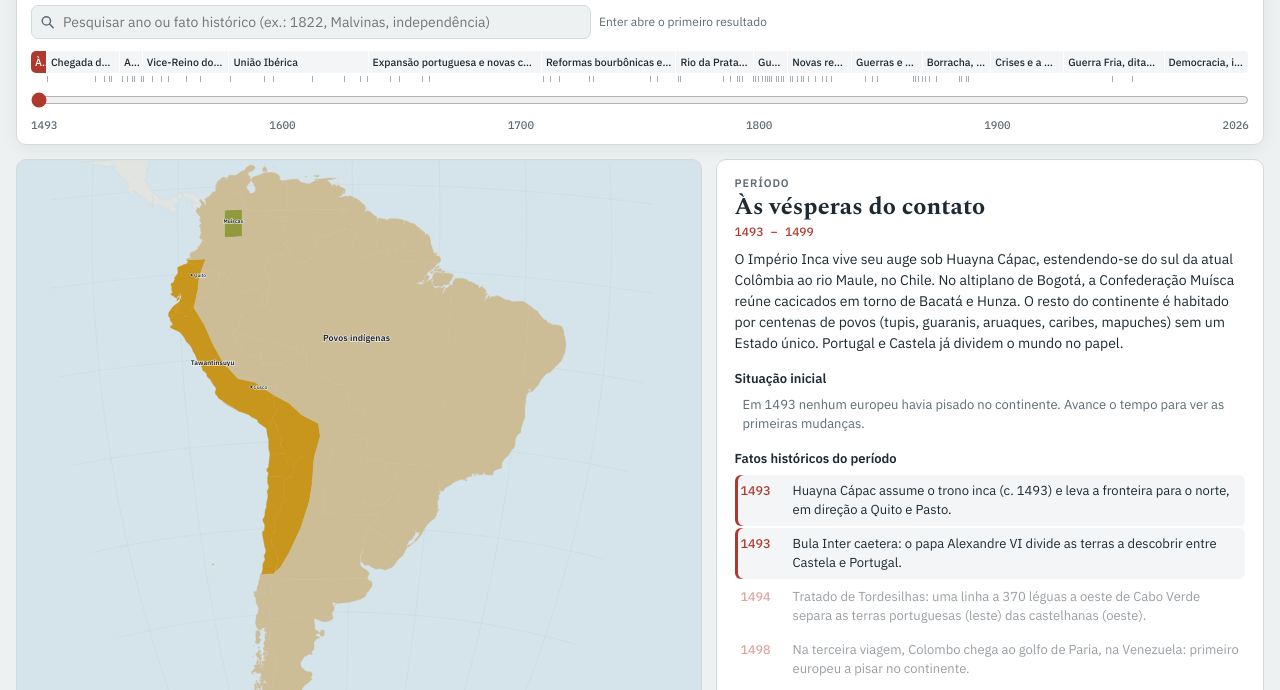
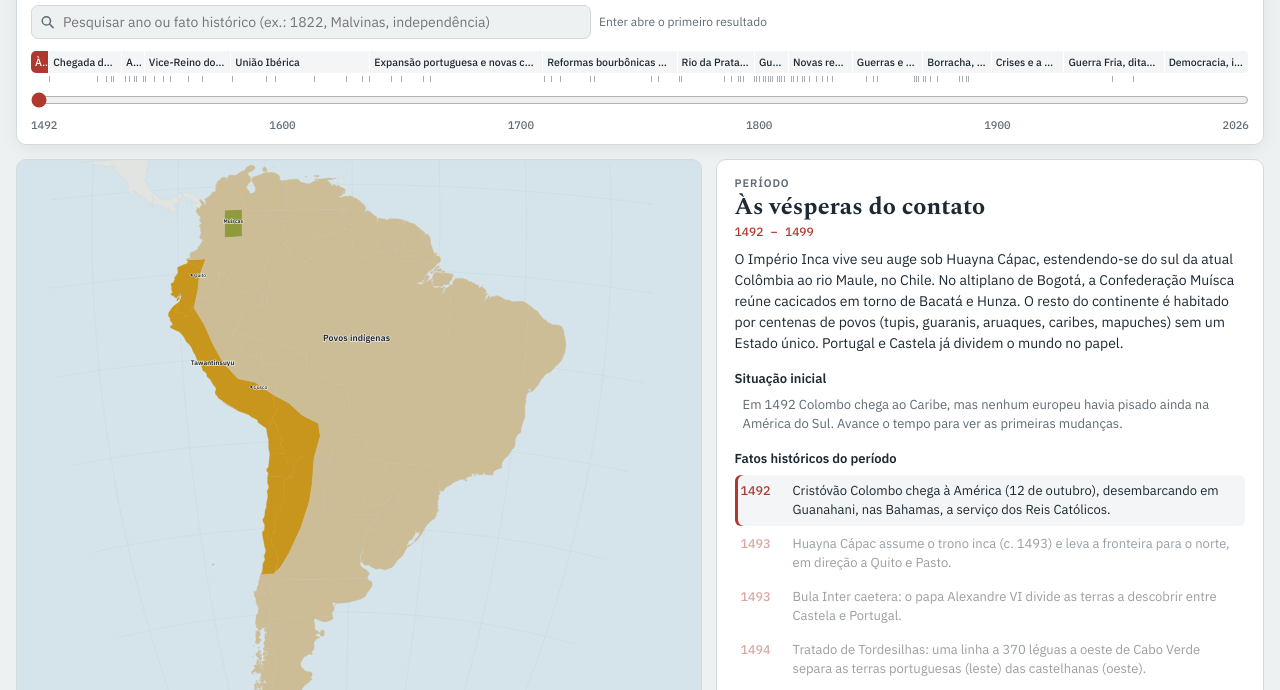
Before and after one commit to fonefirmaa34-sudo/Atlas_sulamerica, a plain HTML site: page index.html in a window 1280 px wide. Shown: the part 159-849 px from the top of the page. Drawn offline with nearby package versions, Linux system fonts and the light colour scheme.

Commit message:
Começa a linha do tempo em 1492, com a chegada de Colombo
Co-Authored-By: Claude Opus 5.5 <noreply@anthropic.com>
Claude-Session: https://claude.ai/code/session_01PnyZj3v5T7yW94KV4mZPL7

```diff
--- a/index.html
+++ b/index.html
@@ -140,9 +140,9 @@ h3.sub span{font:500 12px var(--f-mono);color:var(--muted)}
   <header class="top">
     <div>
       <h1>Atlas Histórico da América do Sul</h1>
-      <p>Arraste a régua do tempo para ver como impérios, reinos, colônias e repúblicas dividiram o continente entre 1493 e 2026.</p>
+      <p>Arraste a régua do tempo para ver como impérios, reinos, colônias e repúblicas dividiram o continente entre 1492 e 2026.</p>
     </div>
-    <div class="yearbig" id="yearBig" aria-live="polite">1493</div>
+    <div class="yearbig" id="yearBig" aria-live="polite">1492</div>
   </header>
 
   <section class="timebar" aria-label="Linha do tempo">
@@ -152,7 +152,7 @@ h3.sub span{font:500 12px var(--f-mono);color:var(--muted)}
       <button class="btn" id="fwd" type="button" title="Próximo ano (seta direita)">1 ▶</button>
       <button class="btn" id="prevEv" type="button" title="Mudança anterior no mapa">⏮ Mudança</button>
       <button class="btn" id="nextEv" type="button" title="Próxima mudança no mapa">Mudança ⏭</button>
-      <input class="yearbox" id="yearInput" type="number" min="1493" max="2026" value="1493" aria-label="Ano">
+      <input class="yearbox" id="yearInput" type="number" min="1492" max="2026" value="1492" aria-label="Ano">
       <select class="speed" id="speed" aria-label="Velocidade">
         <option value="400">Lento</option>
         <option value="160" selected>Normal</option>
@@ -175,8 +175,8 @@ h3.sub span{font:500 12px var(--f-mono);color:var(--muted)}
     <div class="track">
       <div class="eras" id="eras"></div>
       <div class="ticks" id="ticks"></div>
-      <input type="range" id="slider" min="1493" max="2026" step="1" value="1493" aria-label="Ano no mapa">
-      <div class="scale"><span>1493</span><span>1600</span><span>1700</span><span>1800</span><span>1900</span><span>2026</span></div>
+      <input type="range" id="slider" min="1492" max="2026" step="1" value="1492" aria-label="Ano no mapa">
+      <div class="scale"><span>1492</span><span>1600</span><span>1700</span><span>1800</span><span>1900</span><span>2026</span></div>
     </div>
   </section>
 
@@ -202,7 +202,7 @@ h3.sub span{font:500 12px var(--f-mono);color:var(--muted)}
       </section>
 
       <section class="card">
-        <p class="eyebrow">Legenda — <span id="lgYear">1493</span></p>
+        <p class="eyebrow">Legenda — <span id="lgYear">1492</span></p>
         <div class="legend" id="legend"></div>
       </section>
     </div>
@@ -232,9 +232,9 @@ const ENT = {
   ptcol:    {c:'#4f9a5b', t:'colonia', s:'Brasil (Portugal)', n:'Colônia portuguesa', d:'Domínio da Coroa portuguesa: capitanias hereditárias (1534), Governo-Geral (1549) e, a partir de 1763, Vice-Reino com capital no Rio de Janeiro.'},
   uib:      {c:'#86a967', t:'colonia', s:'Brasil (União Ibérica)', n:'Brasil sob a União Ibérica', d:'Entre 1580 e 1640, os reis da Espanha também foram reis de Portugal. O Brasil seguiu com administração portuguesa, mas a fronteira de Tordesilhas perdeu importância prática.'},
   nholanda: {c:'#ee8a26', t:'colonia', s:'Nova Holanda', n:'Nova Holanda – Brasil Holandês', d:'Colônia da Companhia das Índias Ocidentais (WIC) no Nordeste açucareiro, com capital em Recife (Mauritsstad). Governada por Maurício de Nassau entre 1637 e 1644.'},
-  nl:       {c:'#f2a641', t:'colonia', s:'Holanda', names:[[1493,'Colônia holandesa'],[1954,'Suriname – Reino dos Países Baixos']], d:'Colônias dos Países Baixos nas Guianas, baseadas em plantações de açúcar trabalhadas por africanos escravizados. Em 1954 o Suriname tornou-se país autônomo dentro do Reino.'},
-  uk:       {c:'#d2507f', t:'colonia', s:'Brit.', names:[[1493,'Colônia inglesa'],[1707,'Colônia britânica'],[2002,'Território Britânico Ultramarino']], d:'Possessões da Inglaterra (depois Reino Unido): Willoughbyland no Suriname (1650–1667), Guiana Britânica (1796/1814–1966) e as Ilhas Malvinas/Falkland (desde 1833).'},
-  fr:       {c:'#4a74c4', t:'colonia', s:'França', names:[[1493,'Guiana Francesa – colônia da França'],[1946,'Guiana Francesa – departamento da França']], d:'Colônia francesa com capital em Caiena, usada também como colônia penal (Ilha do Diabo, 1852–1953). Desde 1946 é um departamento ultramarino, parte integral da França e da União Europeia.'},
+  nl:       {c:'#f2a641', t:'colonia', s:'Holanda', names:[[1492,'Colônia holandesa'],[1954,'Suriname – Reino dos Países Baixos']], d:'Colônias dos Países Baixos nas Guianas, baseadas em plantações de açúcar trabalhadas por africanos escravizados. Em 1954 o Suriname tornou-se país autônomo dentro do Reino.'},
+  uk:       {c:'#d2507f', t:'colonia', s:'Brit.', names:[[1492,'Colônia inglesa'],[1707,'Colônia britânica'],[2002,'Território Britânico Ultramarino']], d:'Possessões da Inglaterra (depois Reino Unido): Willoughbyland no Suriname (1650–1667), Guiana Britânica (1796/1814–1966) e as Ilhas Malvinas/Falkland (desde 1833).'},
+  fr:       {c:'#4a74c4', t:'colonia', s:'França', names:[[1492,'Guiana Francesa – colônia da França'],[1946,'Guiana Francesa – departamento da França']], d:'Colônia francesa com capital em Caiena, usada também como colônia penal (Ilha do Diabo, 1852–1953). Desde 1946 é um departamento ultramarino, parte integral da França e da União Europeia.'},
   canal:    {c:'#3f5b8c', t:'colonia', s:'Zona do Canal', n:'Zona do Canal do Panamá (EUA)', d:'Faixa de cerca de 16 km de largura ao redor do canal, controlada pelos Estados Unidos de 1904 a 1979. O canal em si foi transferido ao Panamá em 31/12/1999.'},
   rup:      {c:'#2f8a78', t:'reino', s:'Reino Unido', n:'Reino Unido de Portugal, Brasil e Algarves', d:'Em 1815 o Brasil deixou de ser colônia e foi elevado a reino, com a corte de D. João VI instalada no Rio de Janeiro.'},
   imp:      {c:'#1f6b3d', t:'imperio', s:'Império do Brasil', n:'Império do Brasil', d:'Monarquia constitucional criada com a independência de 1822, governada por D. Pedro I e D. Pedro II até a Proclamação da República em 1889.'},
@@ -283,47 +283,47 @@ const ARGEN = [[1553,'vperu'],[1776,'vrdlp'],[1810,'pu'],[1831,'confarg'],[1861,
 const BRASIL = [[1815,'rup'],[1822,'imp'],[1889,'brrep']];
 
 const REG = {
-  COL_muisca: {n:'Altiplano de Bogotá', h:[[1493,'muisca'],[1537,'castela'],...NGRAN]},
-  COL_pasto:  {n:'Pasto (sul da Colômbia)', h:[[1493,'inca'],[1533,'ind'],[1537,'castela'],...NGRAN]},
-  COL_rest:   {n:'Colômbia', h:[[1493,'ind'],[1525,'castela'],...NGRAN]},
-  VEN_west:   {n:'Venezuela ocidental (Coro, Maracaibo)', h:[[1493,'ind'],[1527,'castela'],[1528,'welser'],[1546,'vnesp'],...VENEZ]},
-  VEN_rest:   {n:'Venezuela oriental (Caracas, Cumaná)', h:[[1493,'ind'],[1521,'castela'],[1535,'vnesp'],...VENEZ]},
-  VEN_south:  {n:'Guayana venezuelana (Orinoco)', h:[[1493,'ind'],[1595,'vnesp'],...VENEZ]},
-  ECU_inca:   {n:'Serra e costa do Equador', h:[[1493,'inca'],[1533,'castela'],...QUITO]},
-  ECU_rest:   {n:'Amazônia equatoriana', h:[[1493,'ind'],...QUITO]},
-  PER_inca:   {n:'Costa e Andes peruanos', h:[[1493,'inca'],[1533,'castela'],...PERU]},
-  PER_rest:   {n:'Amazônia peruana', h:[[1493,'ind'],...PERU]},
-  BOL_inca:   {n:'Altiplano boliviano (Charcas)', h:[[1493,'inca'],[1533,'ind'],[1538,'castela'],...ALTOPERU]},
-  BOL_rest:   {n:'Terras baixas bolivianas', h:[[1493,'ind'],[1561,'vperu'],...ALTOPERU.slice(1)]},
-  CHL_north:  {n:'Arica e Tarapacá', h:[[1493,'inca'],[1533,'castela'],...PERU,[1880,'chi']]},
-  CHL_lit:    {n:'Litoral boliviano (Antofagasta)', h:[[1493,'inca'],[1533,'ind'],...ALTOPERU,[1879,'chi']]},
-  CHL_c1:     {n:'Norte Chico e Chile central', h:[[1493,'inca'],[1533,'ind'],...CHILE]},
-  CHL_c2:     {n:'Entre o Maule e o Bío-Bío', h:[[1493,'ind'],...CHILE]},
-  CHL_arauc:  {n:'Araucanía', h:[[1493,'ind'],[1550,'cgchile'],[1599,'mapuche'],[1883,'chi']]},
-  CHL_chiloe: {n:'Chiloé e Los Lagos', h:[[1493,'ind'],[1567,'cgchile'],[1826,'chi']]},
-  CHL_rest:   {n:'Patagônia chilena e Magalhães', h:[[1493,'ind'],[1843,'chi']]},
-  ARG_inca:   {n:'Noroeste argentino (Tucumán, Cuyo)', h:[[1493,'inca'],[1533,'ind'],...ARGEN]},
-  ARG_rest:   {n:'Litoral e centro da Argentina', h:[[1493,'ind'],...ARGEN]},
-  ARG_chaco:  {n:'Chaco argentino', h:[[1493,'ind'],[1884,'arg']]},
-  ARG_pampa:  {n:'Pampas do sul', h:[[1493,'ind'],[1879,'arg']]},
-  ARG_patag:  {n:'Patagônia argentina', h:[[1493,'ind'],[1881,'arg']]},
-  PRY:        {n:'Paraguai', h:[[1493,'ind'],[1537,'castela'],[1542,'vperu'],[1776,'vrdlp'],[1811,'pry']]},
-  URY:        {n:'Banda Oriental (Uruguai)', h:[[1493,'ind'],[1724,'vperu'],[1776,'vrdlp'],[1814,'pu'],[1817,'rup'],[1822,'imp'],[1828,'ury']]},
-  BRA_east:   {n:'Litoral do Brasil (leste de Tordesilhas)', h:[[1493,'ind'],[1500,'ptcol'],[1580,'uib'],[1640,'ptcol'],...BRASIL]},
-  BRA_ne:     {n:'Nordeste açucareiro (Pernambuco)', h:[[1493,'ind'],[1500,'ptcol'],[1580,'uib'],[1630,'nholanda'],[1654,'ptcol'],...BRASIL]},
-  BRA_rest:   {n:'Interior e Amazônia brasileira', h:[[1493,'ind'],[1542,'vperu'],[1720,'ptcol'],...BRASIL]},
-  BRA_south:  {n:'Sul do Brasil (Paraná, Rio Grande)', h:[[1493,'ind'],[1542,'vperu'],[1737,'ptcol'],...BRASIL]},
-  BRA_amapa:  {n:'Amapá (Cabo Norte)', h:[[1493,'ind'],[1542,'vperu'],[1637,'uib'],[1640,'ptcol'],[1815,'rup'],[1822,'imp'],[1841,'contestado'],[1900,'brrep']]},
-  BRA_acre:   {n:'Acre', h:[[1493,'ind'],...ALTOPERU,[1899,'acre'],[1900,'bol'],[1902,'acre'],[1903,'brrep']]},
-  GUY:        {n:'Guiana (Essequibo, Demerara, Berbice)', h:[[1493,'ind'],[1616,'nl'],[1796,'uk'],[1802,'nl'],[1803,'uk'],[1966,'guy']]},
-  SUR:        {n:'Suriname', h:[[1493,'ind'],[1650,'uk'],[1667,'nl'],[1799,'uk'],[1802,'nl'],[1804,'uk'],[1816,'nl'],[1975,'sur']]},
-  GUF:        {n:'Guiana Francesa (Caiena)', h:[[1493,'ind'],[1664,'fr'],[1809,'ptcol'],[1815,'rup'],[1817,'fr']]},
-  FLK:        {n:'Ilhas Malvinas / Falkland', h:[[1493,'desab'],[1764,'fr'],[1767,'vperu'],[1776,'vrdlp'],[1811,'desab'],[1820,'pu'],[1833,'uk']]}
+  COL_muisca: {n:'Altiplano de Bogotá', h:[[1492,'muisca'],[1537,'castela'],...NGRAN]},
+  COL_pasto:  {n:'Pasto (sul da Colômbia)', h:[[1492,'inca'],[1533,'ind'],[1537,'castela'],...NGRAN]},
+  COL_rest:   {n:'Colômbia', h:[[1492,'ind'],[1525,'castela'],...NGRAN]},
+  VEN_west:   {n:'Venezuela ocidental (Coro, Maracaibo)', h:[[1492,'ind'],[1527,'castela'],[1528,'welser'],[1546,'vnesp'],...VENEZ]},
+  VEN_rest:   {n:'Venezuela oriental (Caracas, Cumaná)', h:[[1492,'ind'],[1521,'castela'],[1535,'vnesp'],...VENEZ]},
+  VEN_south:  {n:'Guayana venezuelana (Orinoco)', h:[[1492,'ind'],[1595,'vnesp'],...VENEZ]},
+  ECU_inca:   {n:'Serra e costa do Equador', h:[[1492,'inca'],[1533,'castela'],...QUITO]},
+  ECU_rest:   {n:'Amazônia equatoriana', h:[[1492,'ind'],...QUITO]},
+  PER_inca:   {n:'Costa e Andes peruanos', h:[[1492,'inca'],[1533,'castela'],...PERU]},
+  PER_rest:   {n:'Amazônia peruana', h:[[1492,'ind'],...PERU]},
+  BOL_inca:   {n:'Altiplano boliviano (Charcas)', h:[[1492,'inca'],[1533,'ind'],[1538,'castela'],...ALTOPERU]},
+  BOL_rest:   {n:'Terras baixas bolivianas', h:[[1492,'ind'],[1561,'vperu'],...ALTOPERU.slice(1)]},
+  CHL_north:  {n:'Arica e Tarapacá', h:[[1492,'inca'],[1533,'castela'],...PERU,[1880,'chi']]},
+  CHL_lit:    {n:'Litoral boliviano (Antofagasta)', h:[[1492,'inca'],[1533,'ind'],...ALTOPERU,[1879,'chi']]},
+  CHL_c1:     {n:'Norte Chico e Chile central', h:[[1492,'inca'],[1533,'ind'],...CHILE]},
+  CHL_c2:     {n:'Entre o Maule e o Bío-Bío', h:[[1492,'ind'],...CHILE]},
+  CHL_arauc:  {n:'Araucanía', h:[[1492,'ind'],[1550,'cgchile'],[1599,'mapuche'],[1883,'chi']]},
+  CHL_chiloe: {n:'Chiloé e Los Lagos', h:[[1492,'ind'],[1567,'cgchile'],[1826,'chi']]},
+  CHL_rest:   {n:'Patagônia chilena e Magalhães', h:[[1492,'ind'],[1843,'chi']]},
+  ARG_inca:   {n:'Noroeste argentino (Tucumán, Cuyo)', h:[[1492,'inca'],[1533,'ind'],...ARGEN]},
+  ARG_rest:   {n:'Litoral e centro da Argentina', h:[[1492,'ind'],...ARGEN]},
+  ARG_chaco:  {n:'Chaco argentino', h:[[1492,'ind'],[1884,'arg']]},
+  ARG_pampa:  {n:'Pampas do sul', h:[[1492,'ind'],[1879,'arg']]},
+  ARG_patag:  {n:'Patagônia argentina', h:[[1492,'ind'],[1881,'arg']]},
+  PRY:        {n:'Paraguai', h:[[1492,'ind'],[1537,'castela'],[1542,'vperu'],[1776,'vrdlp'],[1811,'pry']]},
+  URY:        {n:'Banda Oriental (Uruguai)', h:[[1492,'ind'],[1724,'vperu'],[1776,'vrdlp'],[1814,'pu'],[1817,'rup'],[1822,'imp'],[1828,'ury']]},
+  BRA_east:   {n:'Litoral do Brasil (leste de Tordesilhas)', h:[[1492,'ind'],[1500,'ptcol'],[1580,'uib'],[1640,'ptcol'],...BRASIL]},
+  BRA_ne:     {n:'Nordeste açucareiro (Pernambuco)', h:[[1492,'ind'],[1500,'ptcol'],[1580,'uib'],[1630,'nholanda'],[1654,'ptcol'],...BRASIL]},
+  BRA_rest:   {n:'Interior e Amazônia brasileira', h:[[1492,'ind'],[1542,'vperu'],[1720,'ptcol'],...BRASIL]},
+  BRA_south:  {n:'Sul do Brasil (Paraná, Rio Grande)', h:[[1492,'ind'],[1542,'vperu'],[1737,'ptcol'],...BRASIL]},
+  BRA_amapa:  {n:'Amapá (Cabo Norte)', h:[[1492,'ind'],[1542,'vperu'],[1637,'uib'],[1640,'ptcol'],[1815,'rup'],[1822,'imp'],[1841,'contestado'],[1900,'brrep']]},
+  BRA_acre:   {n:'Acre', h:[[1492,'ind'],...ALTOPERU,[1899,'acre'],[1900,'bol'],[1902,'acre'],[1903,'brrep']]},
+  GUY:        {n:'Guiana (Essequibo, Demerara, Berbice)', h:[[1492,'ind'],[1616,'nl'],[1796,'uk'],[1802,'nl'],[1803,'uk'],[1966,'guy']]},
+  SUR:        {n:'Suriname', h:[[1492,'ind'],[1650,'uk'],[1667,'nl'],[1799,'uk'],[1802,'nl'],[1804,'uk'],[1816,'nl'],[1975,'sur']]},
+  GUF:        {n:'Guiana Francesa (Caiena)', h:[[1492,'ind'],[1664,'fr'],[1809,'ptcol'],[1815,'rup'],[1817,'fr']]},
+  FLK:        {n:'Ilhas Malvinas / Falkland', h:[[1492,'desab'],[1764,'fr'],[1767,'vperu'],[1776,'vrdlp'],[1811,'desab'],[1820,'pu'],[1833,'uk']]}
 };
 
 // Cidades: [nome, ano de fundação]
 const CITIES = [
-  ['Cusco',1493],['Quito',1493],['Lima',1535],['Bogotá',1538],['Assunção',1537],['Sucre',1538],
+  ['Cusco',1492],['Quito',1492],['Lima',1535],['Bogotá',1538],['Assunção',1537],['Sucre',1538],
   ['Santiago',1541],['Potosí',1545],['La Paz',1548],['Salvador',1549],['Rio de Janeiro',1565],['Caracas',1567],
   ['Buenos Aires',1580],['Recife',1537],['Caiena',1664],['Paramaribo',1667],['Montevidéu',1724],['Georgetown',1781],
   ['Stanley',1843],['Brasília',1960]
@@ -331,9 +331,10 @@ const CITIES = [
 
 // ===== Períodos e fatos =====
 const ERAS = [
- {s:1493,e:1499,t:'Às vésperas do contato',
+ {s:1492,e:1499,t:'Às vésperas do contato',
   d:'O Império Inca vive seu auge sob Huayna Cápac, estendendo-se do sul da atual Colômbia ao rio Maule, no Chile. No altiplano de Bogotá, a Confederação Muísca reúne cacicados em torno de Bacatá e Hunza. O resto do continente é habitado por centenas de povos (tupis, guaranis, aruaques, caribes, mapuches) sem um Estado único. Portugal e Castela já dividem o mundo no papel.',
-  ev:[[1493,'Huayna Cápac assume o trono inca (c. 1493) e leva a fronteira para o norte, em direção a Quito e Pasto.'],
+  ev:[[1492,'Cristóvão Colombo chega à América (12 de outubro), desembarcando em Guanahani, nas Bahamas, a serviço dos Reis Católicos.'],
+      [1493,'Huayna Cápac assume o trono inca (c. 1493) e leva a fronteira para o norte, em direção a Quito e Pasto.'],
       [1493,'Bula Inter caetera: o papa Alexandre VI divide as terras a descobrir entre Castela e Portugal.'],
       [1494,'Tratado de Tordesilhas: uma linha a 370 léguas a oeste de Cabo Verde separa as terras portuguesas (leste) das castelhanas (oeste).'],
       [1498,'Na terceira viagem, Colombo chega ao golfo de Paria, na Venezuela: primeiro europeu a pisar no continente.'],
@@ -516,7 +517,7 @@ const ERAS = [
 </script>
 <script>
 (function(){
-const Y0=1493, Y1=2026;
+const Y0=1492, Y1=2026;
 const ids=Object.keys(REG).filter(k=>GEO.atoms[k]);
 function ownerAt(h,y){let o=h[0][1];for(const [s,e] of h){if(s<=y)o=e;else break}return o}
 const OWN={}; // year -> array
@@ -594,7 +595,7 @@ function renderPanel(){
   let cy=null;for(let i=CHANGE_YEARS.length-1;i>=0;i--){if(CHANGE_YEARS[i]<=year){cy=CHANGE_YEARS[i];break}}
   const ul=$('changes');ul.innerHTML='';
   if(cy===null){$('chgHead').innerHTML='Situação inicial';
-    ul.innerHTML=`<li><span></span><p class="none">Em 1493 nenhum europeu havia pisado no continente. Avance o tempo para ver as primeiras mudanças.</p></li>`;}
+    ul.innerHTML=`<li><span></span><p class="none">Em 1492 Colombo chega ao Caribe, mas nenhum europeu havia pisado ainda na América do Sul. Avance o tempo para ver as primeiras mudanças.</p></li>`;}
   else{
     $('chgHead').innerHTML=cy===year?`Mudanças no mapa em ${cy}`:`Última mudança no mapa <span>${cy}</span>`;
     const grp={};OWN[cy].forEach((o,i)=>{const p=OWN[cy-1][i];if(o!==p){const key=p+'>'+o;(grp[key]=grp[key]||[]).push(REG[ids[i]].n)}});
@@ -668,7 +669,7 @@ function draw(){
   if(!qEl.value.trim()){resEl.hidden=true;qEl.setAttribute('aria-expanded','false');hits=[];return}
   hits=r.list||[];act=0;
   resEl.innerHTML=hits.length?hits.map((h,i)=>`<li role="option" id="res${i}" data-i="${i}"${i===0?' class="act" aria-selected="true"':''}><span class="y">${h.y}</span><span>${h.go?esc(h.t):mark(h.t,r.terms)}</span><small>${esc(h.k)}</small></li>`).join('')
-    :'<li class="empty">Nenhum resultado. Tente um ano entre 1493 e 2026 ou outra palavra.</li>';
+    :'<li class="empty">Nenhum resultado. Tente um ano entre 1492 e 2026 ou outra palavra.</li>';
   resEl.hidden=false;qEl.setAttribute('aria-expanded','true');
 }
 function setAct(i){if(!hits.length)return;act=(i+hits.length)%hits.length;
```
Also changed, not shown: 1 other file.
